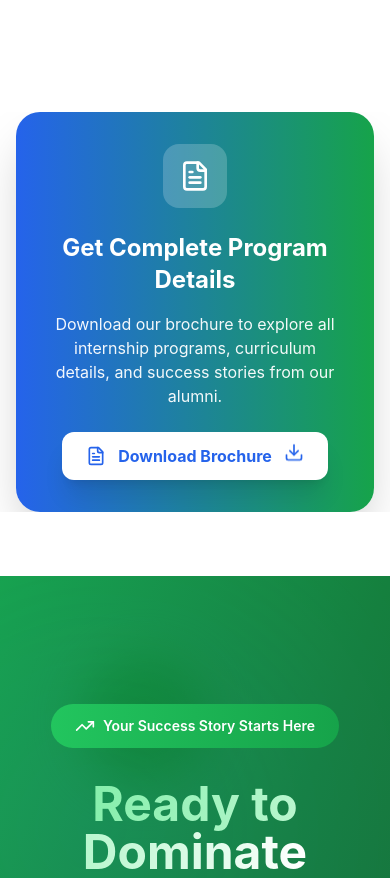
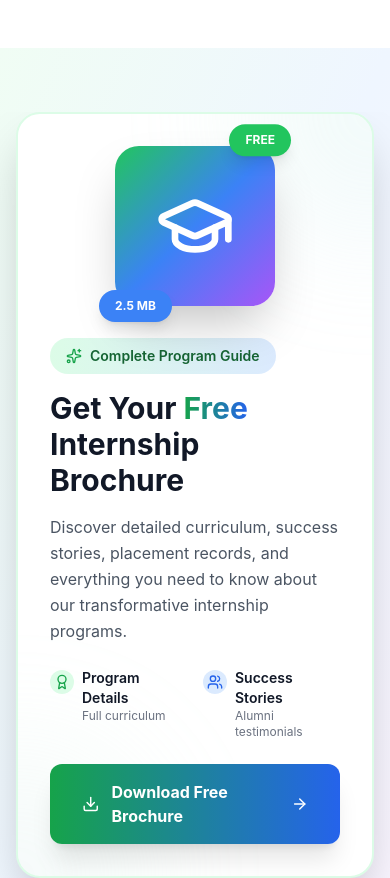
Before and after one commit to kushvardhan/jankiinfotech, a Next.js app: page /internship in a window 390 px wide. Shown: the part 3880-4758 px from the top of the page. Built offline with nearby package versions, Linux system fonts and the light colour scheme.

Commit message:
Brochure section

```diff
--- a/src/app/internship/page.tsx
+++ b/src/app/internship/page.tsx
@@ -6,7 +6,6 @@ import {
   Award,
   BookOpen,
   Download,
-  FileText,
   MapPin,
   Rocket,
   Sparkles,
@@ -14,6 +13,8 @@ import {
   Target,
   TrendingUp,
   Users,
+  GraduationCap,
+  ArrowRight
 } from "lucide-react";
 import { Metadata } from "next";
 import Link from "next/link";
@@ -195,29 +196,97 @@ export default function InternshipPage() {
           </div>
         </section>
 
-        {/* Brochure Download Section */}
-        <section className="py-16 bg-white">
-          <div className="container mx-auto max-w-4xl px-4 sm:px-6 lg:px-8">
-            <div className="bg-gradient-to-r from-blue-600 to-green-600 rounded-3xl p-8 md:p-10 text-white text-center shadow-2xl">
-              <div className="w-16 h-16 bg-white/20 rounded-2xl flex items-center justify-center mx-auto mb-6">
-                <FileText className="h-8 w-8 text-white" />
+        {/* Brochure Download Section - Internship Themed */}
+        <section className="py-16 bg-gradient-to-br from-green-50 via-blue-50 to-purple-50">
+          <div className="container mx-auto max-w-5xl px-4 sm:px-6 lg:px-8">
+            <div className="relative bg-white rounded-3xl shadow-2xl overflow-hidden border-2 border-green-100">
+              {/* Decorative elements */}
+              <div className="absolute top-0 right-0 w-64 h-64 bg-gradient-to-br from-green-200 to-blue-200 rounded-full blur-3xl opacity-20 -mr-32 -mt-32"></div>
+              <div className="absolute bottom-0 left-0 w-64 h-64 bg-gradient-to-tr from-purple-200 to-green-200 rounded-full blur-3xl opacity-20 -ml-32 -mb-32"></div>
+
+              <div className="relative z-10 p-8 md:p-12">
+                <div className="grid md:grid-cols-5 gap-8 items-center">
+                  {/* Left - Visual element */}
+                  <div className="md:col-span-2 flex justify-center">
+                    <div className="relative">
+                      {/* Main icon */}
+                      <div className="w-40 h-40 bg-gradient-to-br from-green-500 via-blue-500 to-purple-500 rounded-3xl flex items-center justify-center shadow-2xl transform hover:scale-105 transition-transform duration-300">
+                        <GraduationCap className="h-20 w-20 text-white" />
+                      </div>
+                      {/* Floating badges */}
+                      <div className="absolute -top-4 -right-4 bg-green-500 text-white px-4 py-2 rounded-full text-xs font-bold shadow-lg animate-bounce">
+                        FREE
+                      </div>
+                      <div className="absolute -bottom-4 -left-4 bg-blue-500 text-white px-4 py-2 rounded-full text-xs font-bold shadow-lg">
+                        2.5 MB
+                      </div>
+                    </div>
+                  </div>
+
+                  {/* Right - Content */}
+                  <div className="md:col-span-3">
+                    <div className="inline-flex items-center bg-gradient-to-r from-green-100 to-blue-100 px-4 py-2 rounded-full mb-4">
+                      <Sparkles className="h-4 w-4 mr-2 text-green-600" />
+                      <span className="text-sm font-semibold text-green-800">
+                        Complete Program Guide
+                      </span>
+                    </div>
+
+                    <h2 className="text-3xl md:text-4xl font-bold text-gray-900 mb-4">
+                      Get Your{" "}
+                      <span className="bg-gradient-to-r from-green-600 to-blue-600 bg-clip-text text-transparent">
+                        Free
+                      </span>{" "}
+                      Internship Brochure
+                    </h2>
+
+                    <p className="text-gray-600 text-base md:text-lg mb-6 leading-relaxed">
+                      Discover detailed curriculum, success stories, placement
+                      records, and everything you need to know about our
+                      transformative internship programs.
+                    </p>
+
+                    <div className="grid grid-cols-2 gap-4 mb-6">
+                      <div className="flex items-start gap-2">
+                        <div className="w-6 h-6 bg-green-100 rounded-full flex items-center justify-center flex-shrink-0 mt-0.5">
+                          <Award className="h-4 w-4 text-green-600" />
+                        </div>
+                        <div>
+                          <div className="font-semibold text-gray-900 text-sm">
+                            Program Details
+                          </div>
+                          <div className="text-xs text-gray-500">
+                            Full curriculum
+                          </div>
+                        </div>
+                      </div>
+                      <div className="flex items-start gap-2">
+                        <div className="w-6 h-6 bg-blue-100 rounded-full flex items-center justify-center flex-shrink-0 mt-0.5">
+                          <Users className="h-4 w-4 text-blue-600" />
+                        </div>
+                        <div>
+                          <div className="font-semibold text-gray-900 text-sm">
+                            Success Stories
+                          </div>
+                          <div className="text-xs text-gray-500">
+                            Alumni testimonials
+                          </div>
+                        </div>
+                      </div>
+                    </div>
+
+                    <a
+                      href="/brochure.pdf"
+                      download="JankiInfotech-Brochure.pdf"
+                      className="group inline-flex items-center gap-3 bg-gradient-to-r from-green-600 to-blue-600 hover:from-green-700 hover:to-blue-700 text-white font-bold py-4 px-8 rounded-xl shadow-xl hover:shadow-2xl transition-all duration-300 transform hover:scale-105"
+                    >
+                      <Download className="h-5 w-5 group-hover:animate-bounce" />
+                      Download Free Brochure
+                      <ArrowRight className="h-5 w-5 group-hover:translate-x-1 transition-transform" />
+                    </a>
+                  </div>
+                </div>
               </div>
-              <h2 className="text-2xl md:text-3xl font-bold mb-4">
-                Get Complete Program Details
-              </h2>
-              <p className="text-base md:text-lg mb-6 opacity-95 max-w-2xl mx-auto">
-                Download our brochure to explore all internship programs,
-                curriculum details, and success stories from our alumni.
-              </p>
-              <a
-                href="/brochure.jpeg"
-                download="JankiInfotech-Brochure.jpeg"
-                className="inline-flex items-center gap-3 bg-white text-blue-600 hover:bg-gray-100 px-6 py-3 rounded-xl font-bold shadow-xl hover:shadow-2xl transition-all duration-300 transform hover:scale-105"
-              >
-                <FileText className="h-5 w-5" />
-                Download Brochure
-                <Download className="h-5 w-5 animate-bounce" />
-              </a>
             </div>
           </div>
         </section>
```
